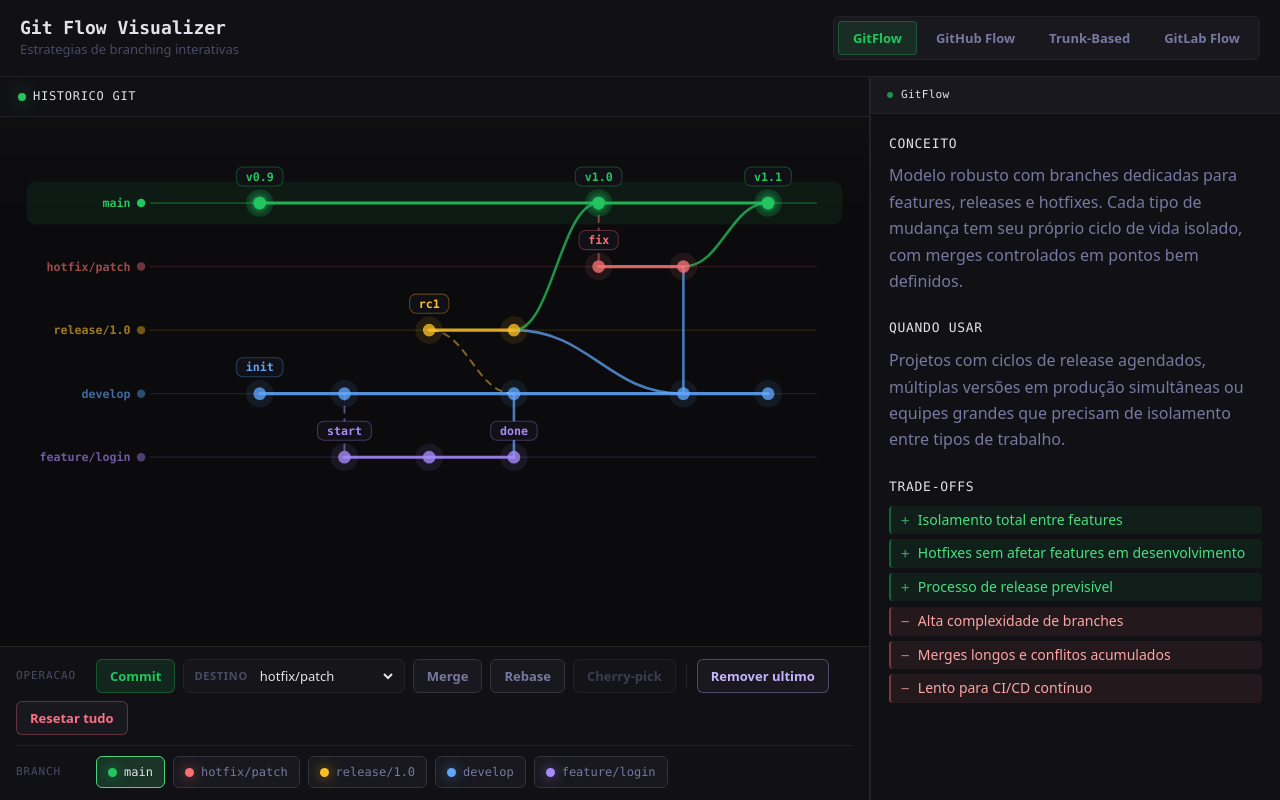
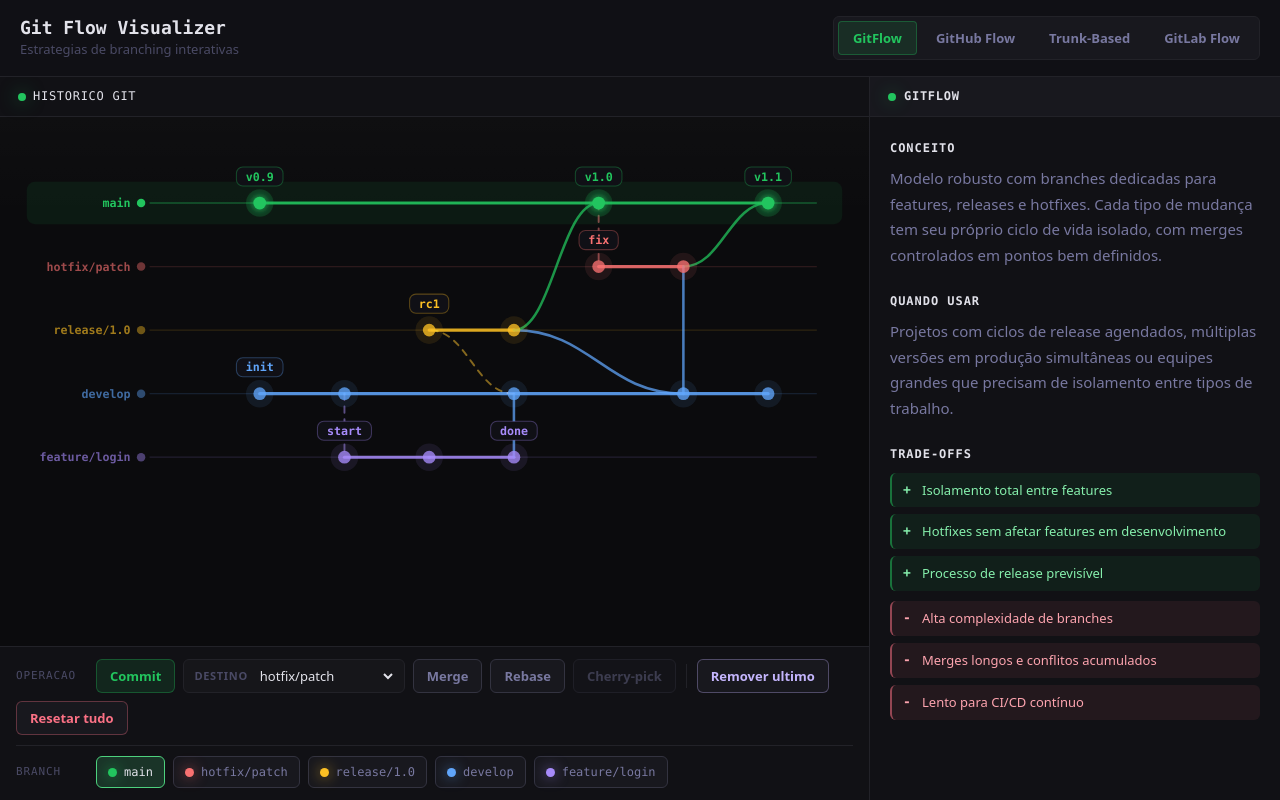
Before and after one commit to EuSouGabriell/git_flow_visualizer, a React (Vite) app: page / in a window 1280 px wide. Built offline with nearby package versions, Linux system fonts and the light colour scheme.

Commit message:
feat: refatorar componente InfoPanel para melhorar a estrutura e legibilidade, atualizando classes e estilos

```diff
--- a/src/components/InfoPanel/InfoPanel.css
+++ b/src/components/InfoPanel/InfoPanel.css
@@ -1,95 +1,102 @@
-.info-panel {
+.strategy-brief {
   display: flex;
+  height: 100%;
+  min-height: 0;
   flex-direction: column;
+  overflow-y: auto;
   background: var(--bg-surface);
-  border-left: 1px solid var(--border);
-  height: 100%;
-  overflow-y: auto;
 }
 
-.info-panel_header {
+.strategy-brief__header {
   display: flex;
   align-items: center;
   gap: 8px;
-  padding: 9px 16px;
-  font-size: 11px;
-  font-family: var(--font-mono);
-  color: var(--text-primary);
-  letter-spacing: 0.3px;
+  min-height: 40px;
+  padding: 0 18px;
   border-bottom: 1px solid var(--border);
   background: var(--bg-elevated);
-  flex-shrink: 0;
+  color: var(--text-primary);
+  font-family: var(--font-mono);
+  font-size: 12px;
+  font-weight: 800;
+  letter-spacing: 0.06em;
+  text-transform: uppercase;
 }
 
-.info-panel_dot {
-  width: 6px;
-  height: 6px;
+.strategy-brief__marker {
+  width: 8px;
+  height: 8px;
   border-radius: 50%;
   background: var(--accent);
-  opacity: 0.7;
+  box-shadow: 0 0 18px rgba(34, 197, 94, 0.48);
 }
 
-.info-panel_body {
-  padding: 20px 18px;
+.strategy-brief__content {
   display: flex;
   flex-direction: column;
   gap: 24px;
+  padding: 22px 20px 28px;
 }
 
-.info-section_title {
-  font-size: 13px;
+.brief-section__title {
+  margin-bottom: 8px;
+  color: var(--text-primary);
   font-family: var(--font-mono);
-  font-weight: 500;
+  font-size: 12px;
+  font-weight: 800;
+  letter-spacing: 0.08em;
   text-transform: uppercase;
-  letter-spacing: 0.7px;
-  color: var(--text-primary);
-  margin-bottom: 8px;
 }
 
-.info-section_text {
-  font-size: 16px;
+.brief-section__text {
   color: var(--text-secondary);
-  line-height: 1.65;
+  font-size: 15px;
+  line-height: 1.7;
 }
 
-.info-section_list {
-  list-style: none;
+.brief-list {
   display: flex;
   flex-direction: column;
-  gap: 5px;
+  gap: 7px;
+  list-style: none;
 }
 
-.info-section_list--cons {
-  margin-top: 6px;
+.brief-list--cons {
+  margin-top: 10px;
 }
 
-.info-section_item {
-  font-size: 14px;
-  padding: 4px 10px;
-  border-radius: var(--radius-sm);
-  line-height: 1.4;
+.brief-list__item {
+  border-radius: var(--radius-md);
+  padding: 8px 10px 8px 30px;
+  font-size: 13px;
+  line-height: 1.45;
+  position: relative;
 }
 
-.info-section_item--pro {
-  background: rgba(34, 197, 94, 0.08);
-  color: #4ade80;
-  border-left: 2px solid rgba(34, 197, 94, 0.4);
+.brief-list__item::before {
+  position: absolute;
+  top: 8px;
+  left: 11px;
+  font-family: var(--font-mono);
+  font-weight: 800;
 }
 
-.info-section_item--pro::before {
-  content: '+ ';
-  opacity: 0.7;
-  font-family: var(--font-mono);
+.brief-list__item--pro {
+  border-left: 2px solid rgba(34, 197, 94, 0.5);
+  background: rgba(34, 197, 94, 0.08);
+  color: #86efac;
 }
 
-.info-section_item--con {
-  background: rgba(248, 113, 113, 0.08);
-  color: #fca5a5;
-  border-left: 2px solid rgba(248, 113, 113, 0.4);
+.brief-list__item--pro::before {
+  content: '+';
 }
 
-.info-section_item--con::before {
-  content: '− ';
-  opacity: 0.7;
-  font-family: var(--font-mono);
+.brief-list__item--con {
+  border-left: 2px solid rgba(251, 113, 133, 0.52);
+  background: rgba(251, 113, 133, 0.08);
+  color: #fda4af;
 }
+
+.brief-list__item--con::before {
+  content: '-';
+}
--- a/src/components/InfoPanel/InfoPanel.jsx
+++ b/src/components/InfoPanel/InfoPanel.jsx
@@ -4,33 +4,39 @@
   const { concept, whenToUse, tradeoffs } = info;
 
   return (
-    <aside className="info-panel">
-      <div className="info-panel_header">
-        <span className="info-panel_dot" />
+    <aside className="strategy-brief">
+      <header className="strategy-brief__header">
+        <span className="strategy-brief__marker" />
         {strategyName}
-      </div>
+      </header>
 
-      <div className="info-panel_body">
-        <section className="info-section">
-          <h2 className="info-section_title">conceito</h2>
-          <p className="info-section_text">{concept}</p>
+      <div className="strategy-brief__content">
+        <section className="brief-section">
+          <h2 className="brief-section__title">conceito</h2>
+          <p className="brief-section__text">{concept}</p>
         </section>
 
-        <section className="info-section">
-          <h2 className="info-section_title">quando usar</h2>
-          <p className="info-section_text">{whenToUse}</p>
+        <section className="brief-section">
+          <h2 className="brief-section__title">quando usar</h2>
+          <p className="brief-section__text">{whenToUse}</p>
         </section>
 
-        <section className="info-section">
-          <h2 className="info-section_title">trade-offs</h2>
-          <ul className="info-section_list info-section_list--pros">
-            {tradeoffs.pros.map((p, i) => (
-              <li key={i} className="info-section_item info-section_item--pro">{p}</li>
+        <section className="brief-section">
+          <h2 className="brief-section__title">trade-offs</h2>
+
+          <ul className="brief-list brief-list--pros">
+            {tradeoffs.pros.map(item => (
+              <li key={item} className="brief-list__item brief-list__item--pro">
+                {item}
+              </li>
             ))}
           </ul>
-          <ul className="info-section_list info-section_list--cons">
-            {tradeoffs.cons.map((c, i) => (
-              <li key={i} className="info-section_item info-section_item--con">{c}</li>
+
+          <ul className="brief-list brief-list--cons">
+            {tradeoffs.cons.map(item => (
+              <li key={item} className="brief-list__item brief-list__item--con">
+                {item}
+              </li>
             ))}
           </ul>
         </section>
```
